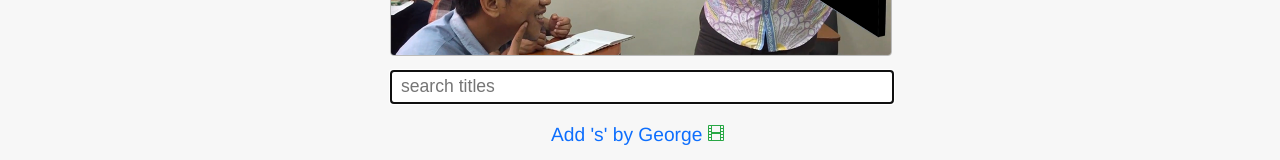
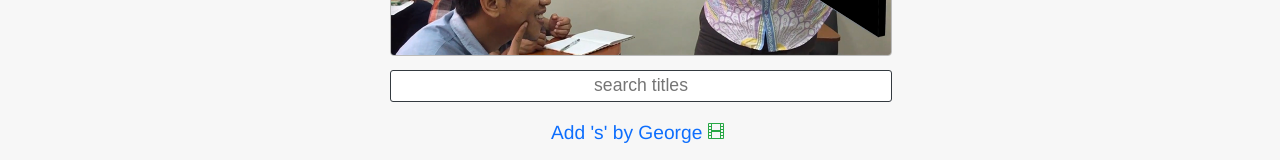
Before and after one commit to boltonsteve/gurueap, a SvelteKit app: page /posts in a window 1280 px wide. Shown: the part 278-438 px from the top of the page. Built offline with nearby package versions, Linux system fonts and the light colour scheme.

Commit message:
search title added 2

```diff
--- a/src/routes/posts/+page.svelte
+++ b/src/routes/posts/+page.svelte
@@ -77,7 +77,7 @@
     <img src="/img/steve-whiteboard.png" class="img-fluid rounded mb-1" alt="Lemon Squeezy Class" style="border:1px solid #bbbbbb;">
 
         <!--<div class="row-col cols-11">-->
-        <input id="refine_title" type="text" class="mb-2" placeholder="search titles" autofocus on:input={handleTitleInput} value={refineTitle}>
+        <input id="refine_title" type="text" class="mb-2 text-center" placeholder="search titles" autofocus on:input={handleTitleInput} value={refineTitle}>
         <!--<input id="refine_keyword" type="text" class="mb-2" placeholder="search keywords" on:input={handleKeywordInput} value={refineKeyword}>
     </div>-->
 
--- a/static/steve_bs.css
+++ b/static/steve_bs.css
@@ -131,6 +131,10 @@ ul.links {
     list-style-type:none;
     line-height:2em;
 }
+
+input:focus, textarea:focus, select:focus{
+        outline: none;
+    }
 
 /* Grid-Template-Columns */
 .cols-11 {
@@ -551,7 +555,7 @@ nav {
 
 input {
     border-radius: 3px;
-    border: 2px solid var(--dark);
+    border: 1px solid var(--dark);
     height: 20px;
     padding: 5px 9px 5px 9px;
     font-size:1.1rem;
```
